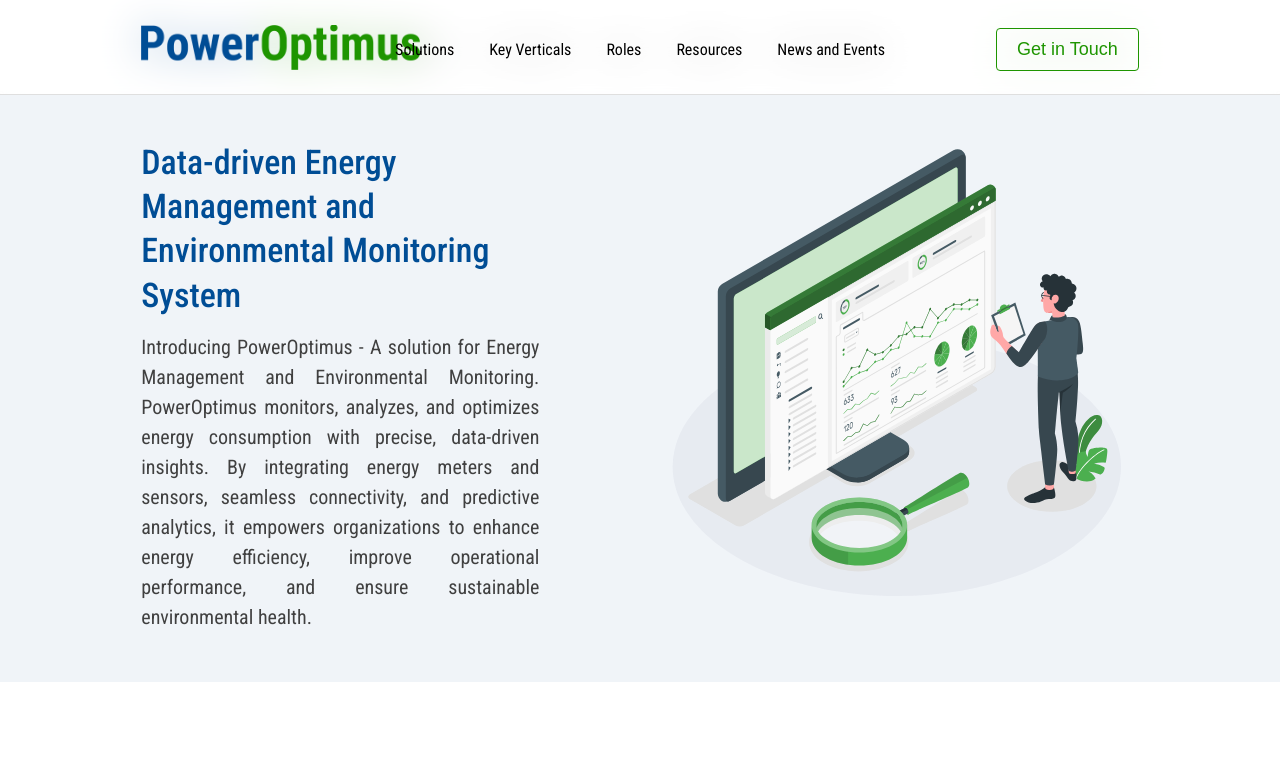
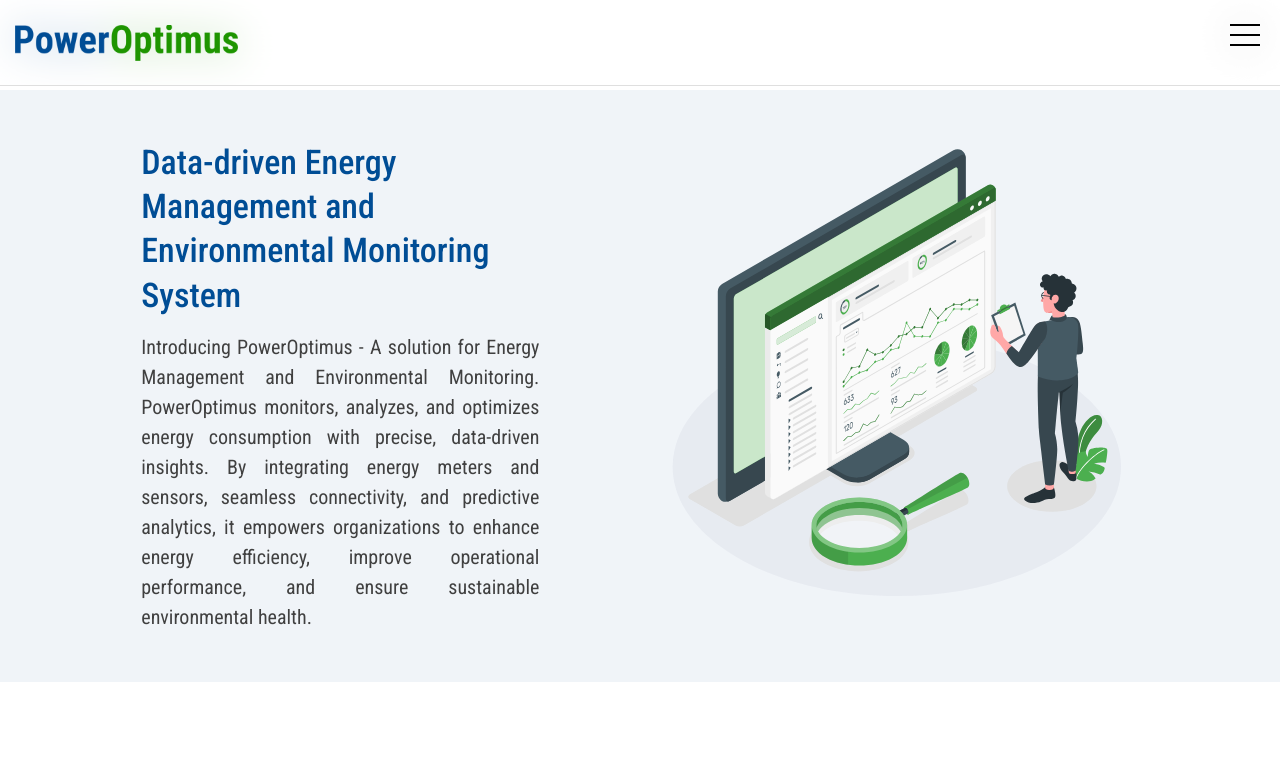
Before and after one commit to Chinmaywani28/poweroptimus-website-nextjs, a Next.js app in the folder poweroptimus-website-nextjs/: page / in a window 1280 px wide. Shown: the top 774 px of the page. Built offline with nearby package versions, Linux system fonts and the light colour scheme.

Commit message:
laptop fixed navbar

```diff
--- a/poweroptimus-website-nextjs/src/app/components/navbar/navbar.css
+++ b/poweroptimus-website-nextjs/src/app/components/navbar/navbar.css
@@ -187,12 +187,72 @@
 
 }
 
+@media (max-width: 1380px) {
+    .navbar {
+    grid-template-columns: 10px 1fr 1fr 1fr 1fr 1fr 1fr 1fr 1fr 1fr 1fr 1fr 1fr 10px;
+    row-gap: 10px;
+    column-gap: 5px;
+    /* added column-gap: 141px; */
+    /* column-gap: 141px; */
+  }
+
+  .navbar-logo {
+    height: 36px;
+  }
+
+  /* Show hamburger */
+  .hamburger {
+    display: flex;
+  }
+
+  /* Hide menu and contact by default */
+  .navbar-menu {
+    display: none;
+    flex-direction: column;
+    position: absolute;
+    top: 70px; /* below navbar */
+    left: 0;
+    right: 0;
+    background: white;
+    padding: 20px;
+    z-index: 1000;
+    border-bottom: 1px solid #ccc;
+    text-align: center;
+  }
+
+  /* Show when active */
+  .navbar-menu.open {
+    display: flex;
+  }
+
+  .navbar-menu a {
+    margin: 10px 0;
+    font-size: 16px;
+    color: #000;
+  }
+
+  /* Hide contact button (or optionally move it inside menu) */
+  .navbarRightSide {
+    display: none;
+  }
+
+}
+
+/* @media (min-width: 769px) and (max-width: 1199px) {
+   .navbar {
+    grid-template-columns: 10px 1fr 1fr 1fr 1fr 1fr 1fr 1fr 1fr 1fr 1fr 1fr 1fr 10px;
+    row-gap: 10px;
+    column-gap: 5px;
+  }
+
+} */
 
 @media (max-width: 768px) {
   .navbar {
     grid-template-columns: 10px 1fr 1fr 1fr 1fr 1fr 1fr 1fr 1fr 1fr 1fr 1fr 1fr 10px;
     row-gap: 10px;
     column-gap: 5px;
+    /* column-gap: 68px; */
   }
 
   .navbar-logo {
@@ -276,7 +336,7 @@
 }
 
   .know-more-button {
-    background-color: #1E9500; /* Fluent Design System blue */
+    /* background-color: #1E9500;
     color: white;
     font-size: 14px;
     padding: 8px 15px;
@@ -284,7 +344,8 @@
     border-radius: 4px;
     cursor: pointer;
     transition: background-color 0.3s ease;
-    max-width: 140px;
+    max-width: 140px; */
+    display: none;
   }
 
 }
```
